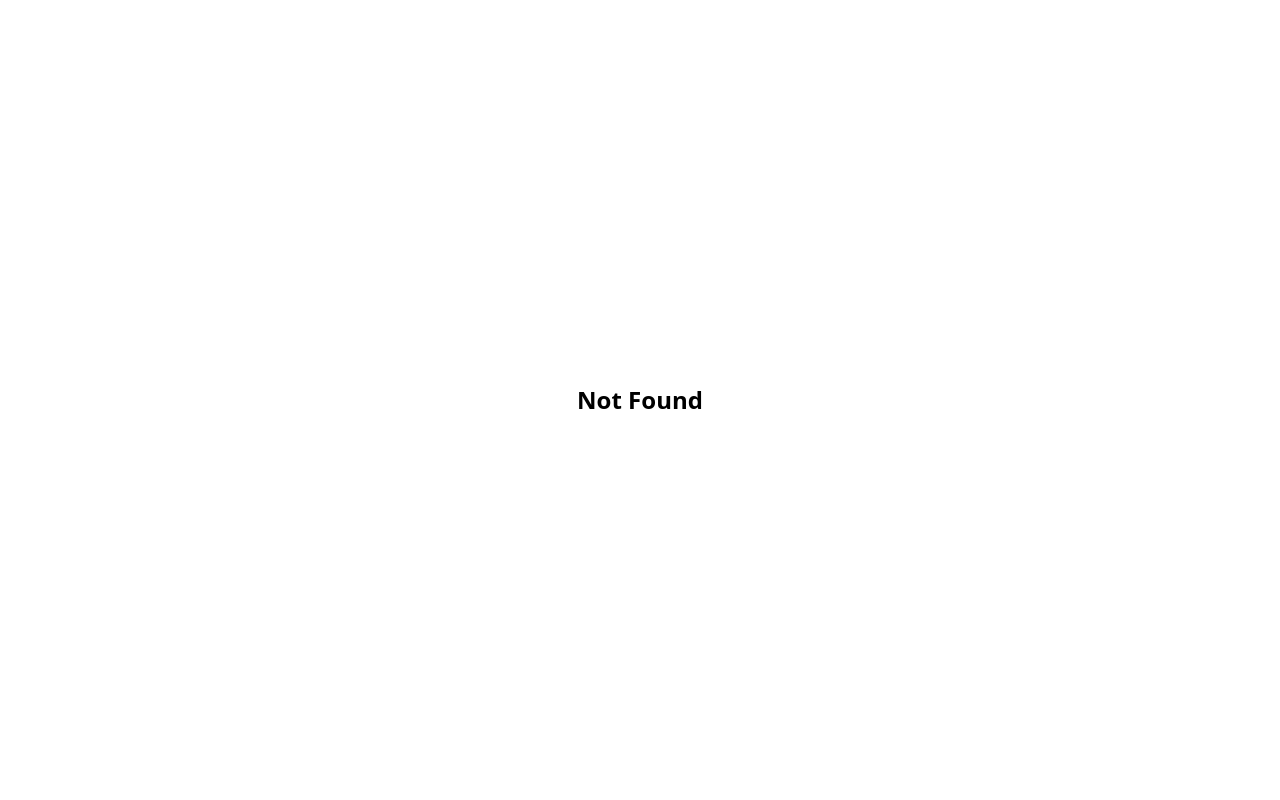
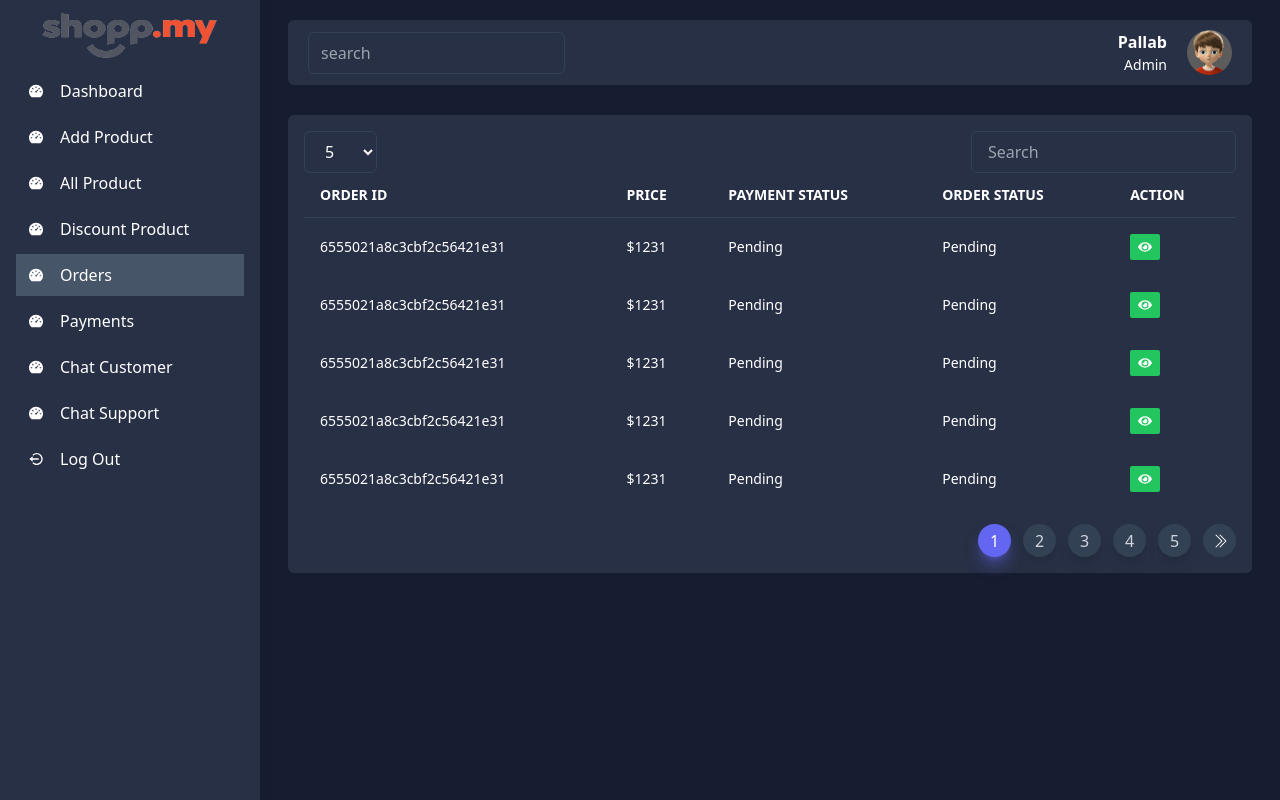
Before and after one commit to pallabroy2234/mern-Ecommerce-backend-v1, a React (Vite) app in the folder dashboard/: page /seller/dashboard/orders in a window 1280 px wide. Built offline with nearby package versions, Linux system fonts and the light colour scheme.

Commit message:
seller order page design finished

```diff
--- a/dashboard/src/router/routes/SellerRoutes.jsx
+++ b/dashboard/src/router/routes/SellerRoutes.jsx
@@ -3,6 +3,8 @@ import SellerDashboard from "../../views/seller/SellerDashboard.jsx";
 import AddProduct from "../../views/seller/AddProduct.jsx";
 import Products from "../../views/seller/Products.jsx";
 import DiscountProducts from "../../views/seller/DiscountProducts.jsx";
+import Orders from "../../views/seller/Orders.jsx";
+
 
 const Home = lazy(() => import("../../views/Home.jsx"));
 export const sellerRoutes = [
@@ -30,5 +32,9 @@ export const sellerRoutes = [
         path: "/seller/dashboard/discount-products",
         element: <DiscountProducts/>,
         ability: ["seller"]
+    },{
+        path: "/seller/dashboard/orders",
+        element: <Orders/>,
+        ability: ["seller"]
     }
 ]
--- a/dashboard/src/views/seller/DiscountProducts.jsx
+++ b/dashboard/src/views/seller/DiscountProducts.jsx
@@ -59,7 +59,7 @@ const DiscountProducts = () => {
                                     <td scope="row" className="px-4 py-2 font-medium whitespace-nowrap">
                                         <div className="flex justify-start items-center gap-4">
                                             <Link className="p-[6px] bg-yellow-500 rounded-sm hover:shadow-lg hover:shadow-yellow-500/50"><FaEdit/></Link>
-                                            <Link className="p-[6px] bg-green-500 rounded-sm hover:shadow-lg hover:shadow-yellow-500/50"><FaEye/></Link>
+                                            <Link className="p-[6px] bg-green-500 rounded-sm hover:shadow-lg hover:shadow-green-500/50"><FaEye/></Link>
                                             <button className="p-[6px] bg-red-500 rounded-sm hover:shadow-lg hover:shadow-red-500/50">
                                                 <FaTrash/>
                                             </button>
--- /dev/null
+++ b/dashboard/src/views/seller/Orders.jsx
@@ -0,0 +1,61 @@
+import Search from "../components/Search.jsx";
+import React, {useState} from "react";
+import {Link} from "react-router-dom";
+import {FaEye} from "react-icons/fa";
+import Pagination from "../Pagination.jsx";
+
+const Orders = () => {
+
+    const [currentPage, setCurrentPage] = useState(1)
+    const [searchValue, setSearchValue] = useState("");
+    const [parPage, setParPage] = useState(5);
+    return (
+        <div className="px-2 md:px-7 py-5">
+            <div className="w-full bg-secondary p-4 rounded-md pb-4">
+                {/* search */}
+                <Search setParPage={setParPage} setSearchValue={setSearchValue} searchValue={searchValue}/>
+
+                {/* orders   */}
+                <div className="relative overflow-x-auto">
+                    <table className="w-full text-sm text-white text-left">
+                        <thead className="text-sm text-white uppercase border-slate-700 border-b">
+                        <tr>
+                            <th scope="col" className="py-3 px-4 whitespace-nowrap text-ellipsis">Order Id</th>
+                            <th scope="col" className="py-3 px-4 whitespace-nowrap text-ellipsis">Price</th>
+                            <th scope="col" className="py-3 px-4 whitespace-nowrap text-ellipsis">Payment Status</th>
+                            <th scope="col" className="py-3 px-4 whitespace-nowrap text-ellipsis">Order Status</th>
+                            <th scope="col" className="py-3 px-4 whitespace-nowrap text-ellipsis">Action</th>
+                        </tr>
+                        </thead>
+                        <tbody>
+                        {
+                            [1, 2, 3, 4, 5].map((item, index) => (
+                                <tr key={index}>
+                                    <td scope="row" className="px-4 py-4 font-medium whitespace-nowrap">6555021a8c3cbf2c56421e31</td>
+                                    <td scope="row" className="px-4 py-4 font-medium whitespace-nowrap">$1231</td>
+                                    <td scope="row" className="px-4 py-4 font-medium whitespace-nowrap">
+                                        <span>Pending</span>
+                                    </td>
+                                    <td scope="row" className="px-4 py-4 font-medium whitespace-nowrap">
+                                        <span>Pending</span>
+                                    </td>
+                                    <td scope="row" className="px-4 py-4 font-medium whitespace-nowrap">
+                                        <Link className="p-[6px] bg-green-500 rounded-sm hover:shadow-lg hover:shadow-green-500/50 flex justify-center items-center w-[30px]"><FaEye/></Link>
+                                    </td>
+                                </tr>
+                            ))
+                        }
+                        </tbody>
+                    </table>
+                </div>
+
+                {/* pagination */}
+                <div className="w-full flex justify-end mt-4 bottom-4 right-4">
+                    <Pagination pageNumber={currentPage} setPageNumber={setCurrentPage} totalItem={50} parPage={parPage} showItem={5}/>
+                </div>
+            </div>
+        </div>
+    );
+};
+
+export default Orders;
```
